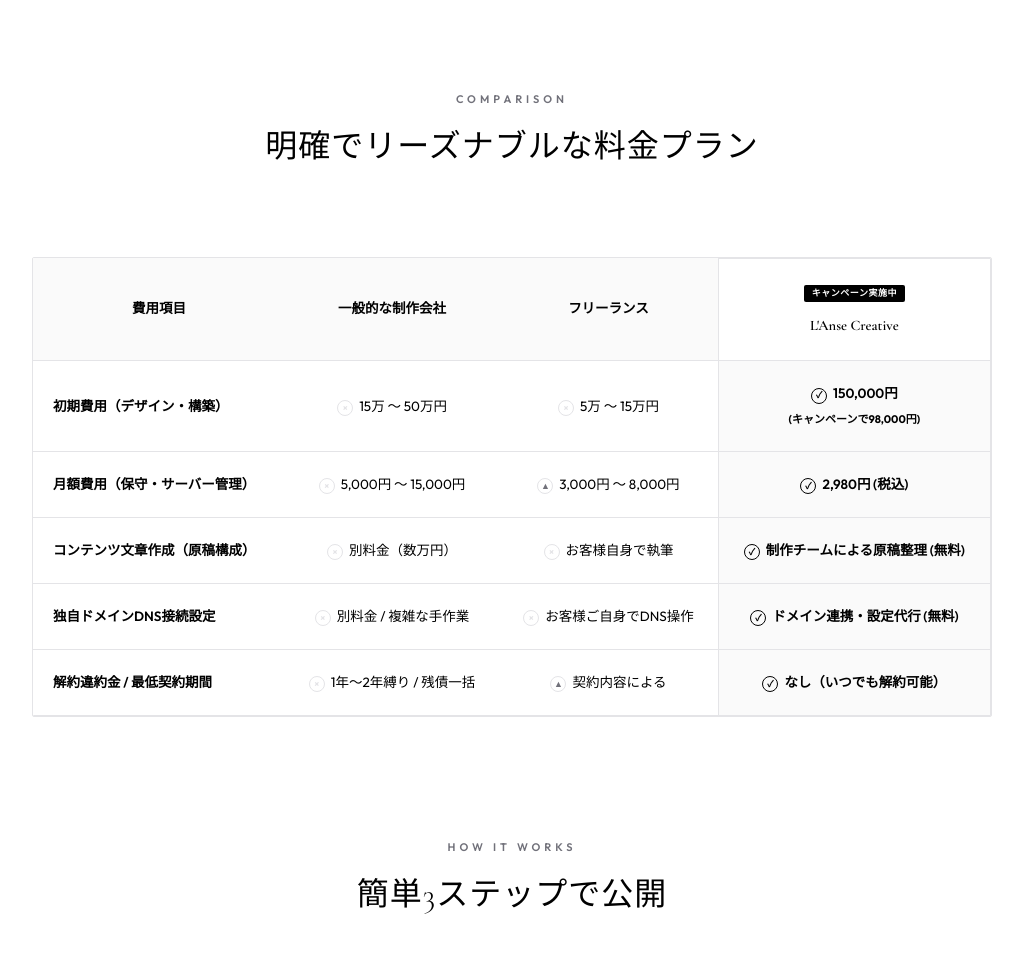
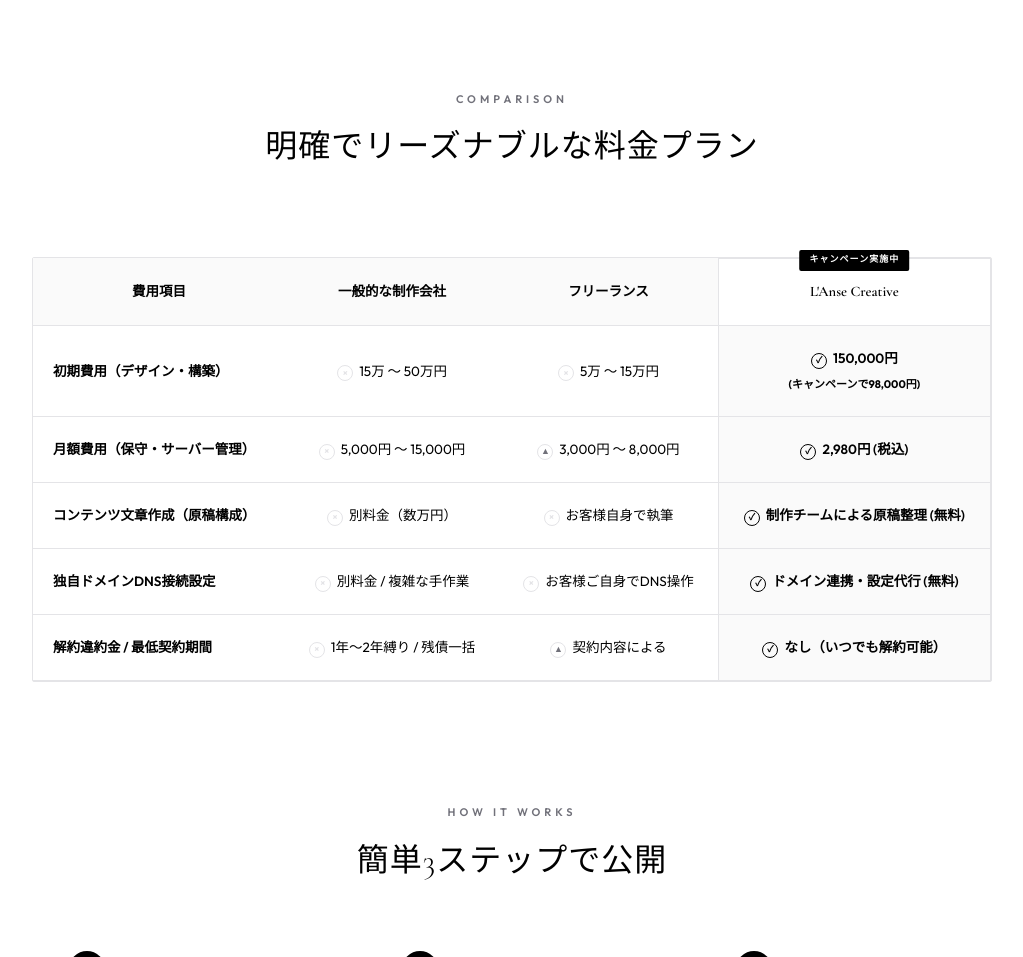
Before and after one commit to MYST0518/L-Anse-Creative, a FastAPI app: page / in a window 1280 px wide. Shown: the part 2541-3498 px from the top of the page, without its empty margins (128-1151 px from the left). Run offline with FastAPI, Linux system fonts and the light colour scheme; some libraries are stand-ins or nearby versions.

```diff
--- a/static/dashboard.css
+++ b/static/dashboard.css
@@ -1008,13 +1008,14 @@ select.form-control {
 }
 
 .pricing-table-wrapper {
-  overflow: hidden;
+  overflow: visible;
   border-radius: 2px;
   border: 1px solid var(--border-color);
   background-color: var(--bg-card);
   box-shadow: none;
   backdrop-filter: none;
   -webkit-backdrop-filter: none;
+  margin-top: 40px;
 }
 
 .pricing-table {
@@ -1078,23 +1079,25 @@ select.form-control {
 }
 
 .pricing-badge-wrap {
-  display: block;
-  margin-bottom: 8px;
+  position: relative;
+  height: 0;
 }
 
 .pricing-badge {
-  display: inline-block;
+  position: absolute;
+  bottom: 8px;
+  left: 50%;
+  transform: translateX(-50%);
   background: #000000;
   color: white;
-  padding: 3px 8px;
+  padding: 4px 10px;
   border-radius: 2px;
   font-size: 9px;
   font-weight: 600;
-  white-space: normal;
-  word-break: keep-all;
-  line-height: 1.3;
-  letter-spacing: 0.5px;
+  white-space: nowrap;
+  letter-spacing: 1px;
   text-transform: uppercase;
+  line-height: 1.4;
 }
 
 .status-icon {
```
